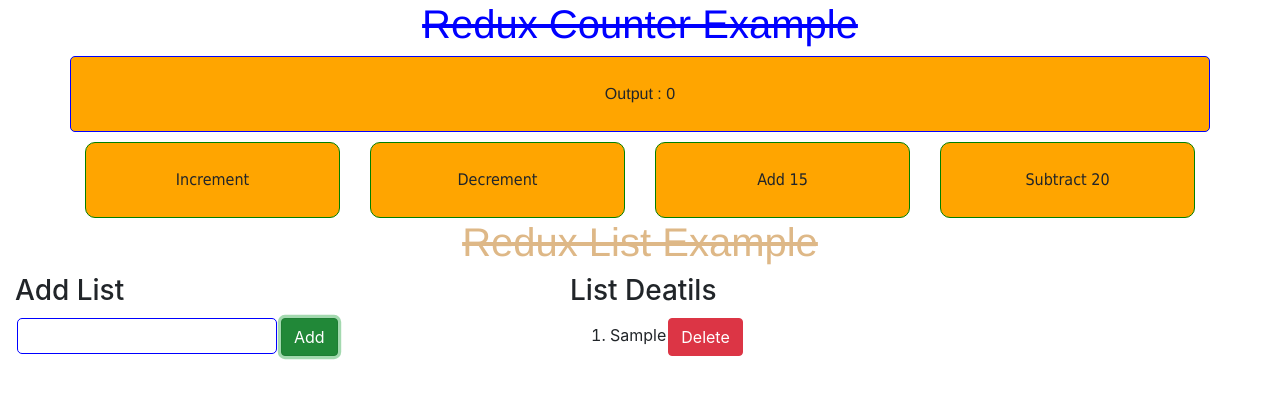
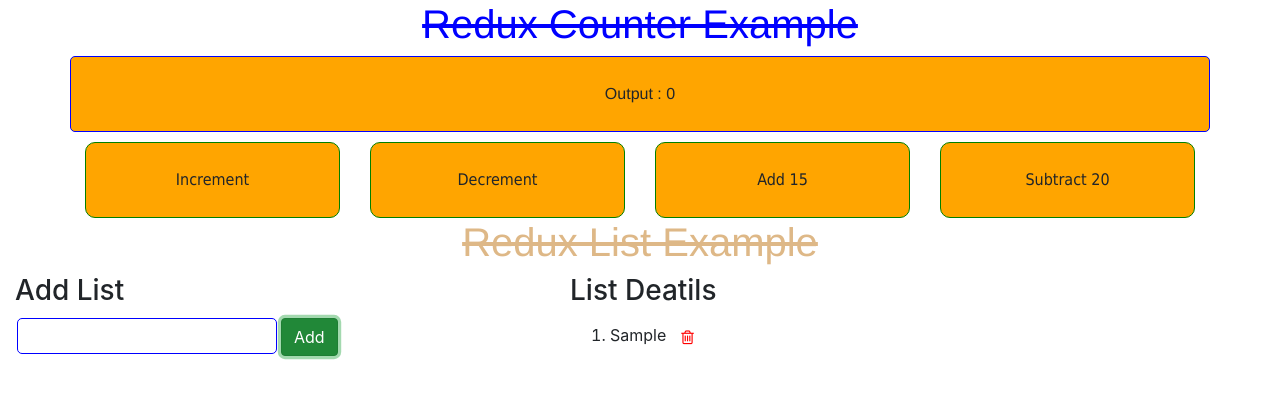
Before and after one commit to manikonda9/redux-counter-example, a React app in the folder src/: page / in a window 1280 px wide. Both pictures are taken after typing "Sample" into the empty fields and a click on the button "Add". Shown: the top 398 px of the page. Built offline with nearby package versions, Linux system fonts and the light colour scheme; the HTML template or start-up script is replaced by a standard one.

Commit message:
Adding font-awesome
adding font-awesome cdn

```diff
--- a/package.json
+++ b/package.json
@@ -6,6 +6,7 @@
   "main": "index.js",
   "dependencies": {
     "bootstrap": "4.2.1",
+    "font-awesome": "4.7.0",
     "react": "16.7.0",
     "react-dom": "16.7.0",
     "react-redux": "6.0.0",
--- a/src/components/listView/listView.css
+++ b/src/components/listView/listView.css
@@ -1,3 +1,9 @@
 button {
   margin-left: 10px;
+  color: red;
 }
+i {
+  color: red;
+  padding: 0;
+  margin: 0;
+}
--- a/src/components/listView/listView.js
+++ b/src/components/listView/listView.js
@@ -1,5 +1,6 @@
 import React from "react";
 import "./listView.css";
+import "font-awesome/css/font-awesome.min.css";
 
 const listView = props => {
   return (
@@ -10,10 +11,10 @@
           <li key={index}>
             {list}
             <button
-              className="btn btn-danger"
+              className="btn btn-default"
               onClick={() => props.delete(index)}
             >
-              Delete
+              <i className="fa fa-trash-o" />
             </button>
           </li>
         ))}
--- a/src/index.js
+++ b/src/index.js
@@ -4,6 +4,7 @@
 import { createStore } from "redux";
 import { Provider } from "react-redux";
 import rootReducer from "./reducer/index";
+import "font-awesome/css/font-awesome.min.css";
 
 const store = createStore(rootReducer);
 
```
